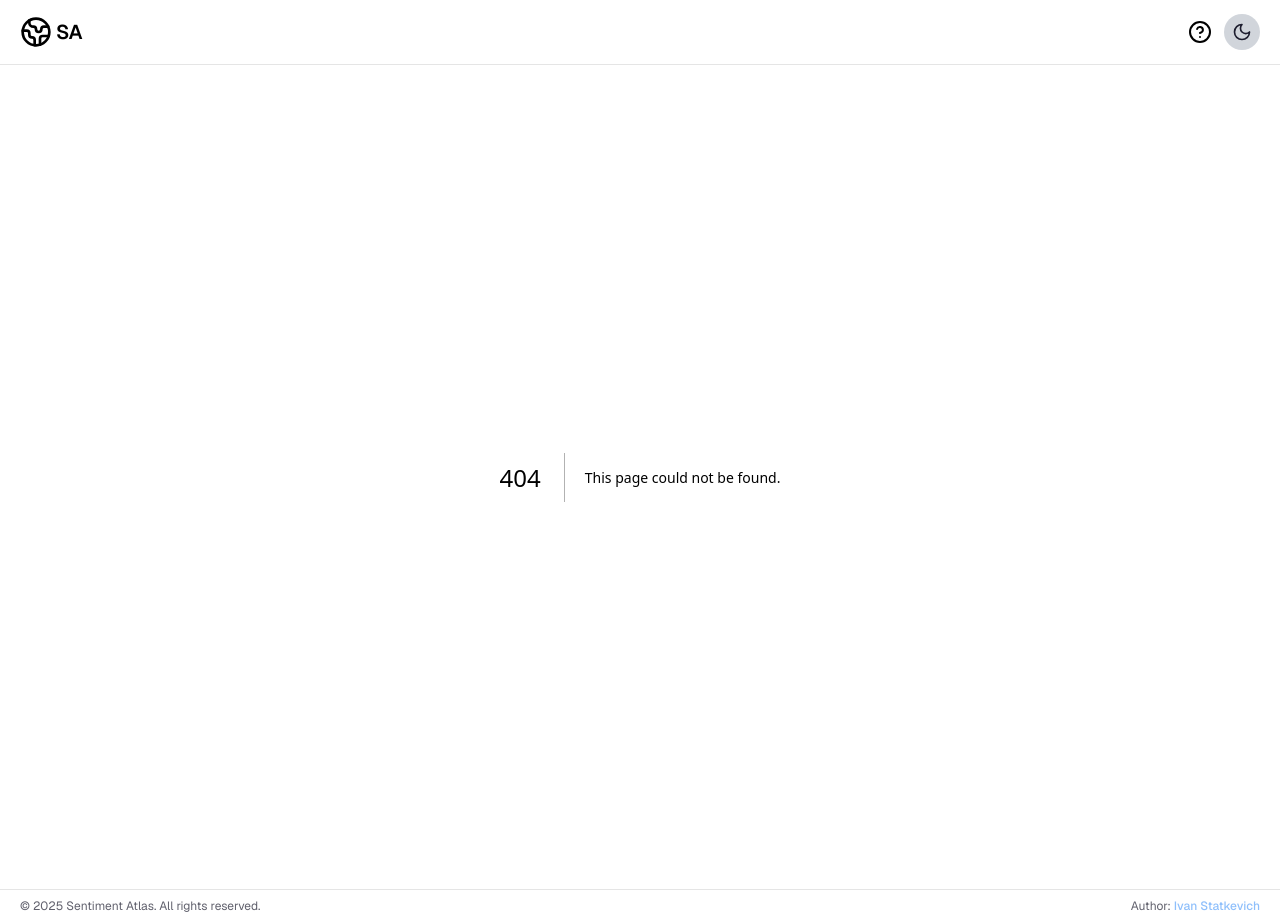
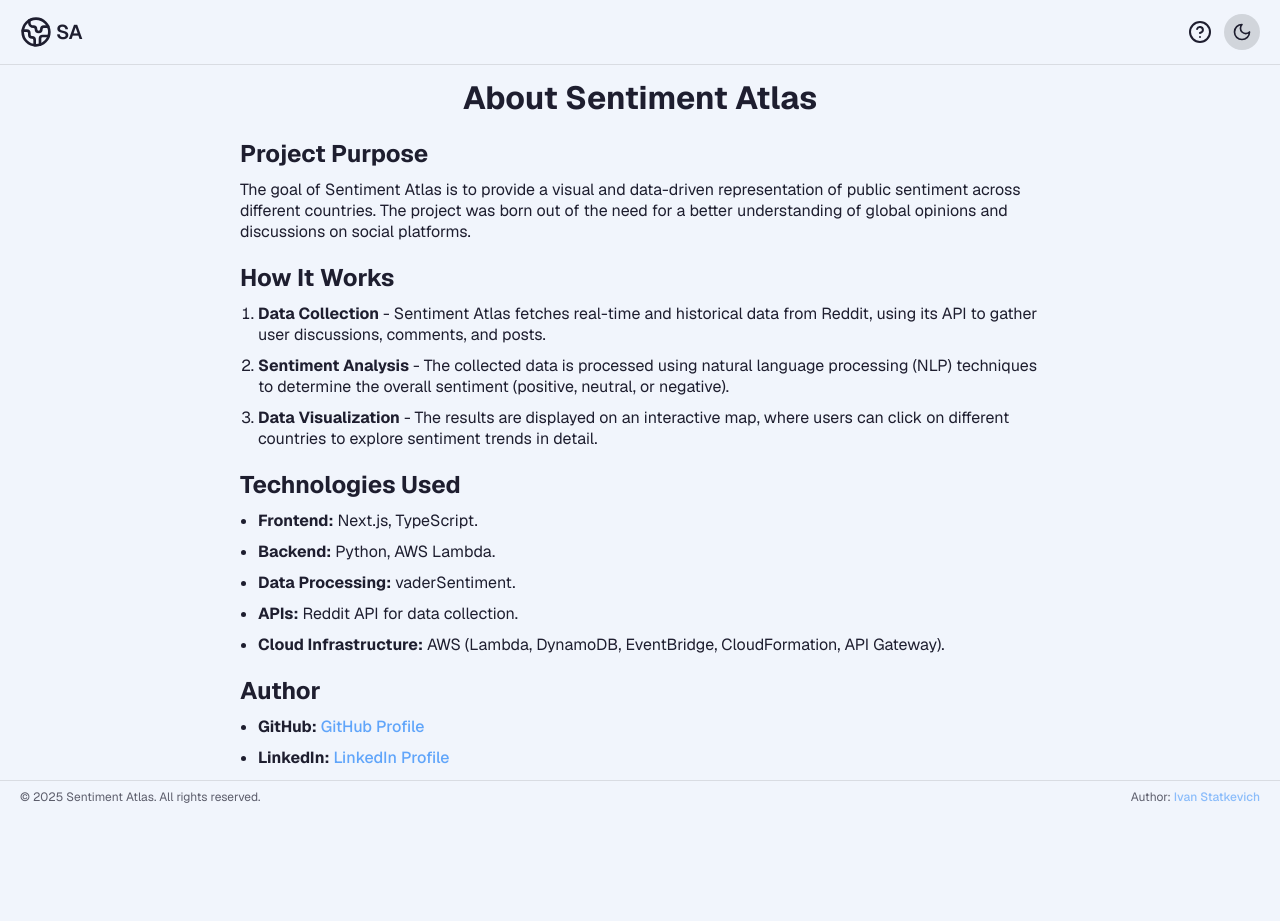
Before and after one commit to mist941/sentiment-atlas.frontend, a Next.js app: page /about in a window 1280 px wide. Before the commit this address had no page. After the commit the page ends 812 px from the top, so only its background shows below. Built offline with nearby package versions, Linux system fonts and the light colour scheme.

Commit message:
Add About page with project details and author links; fix Footer component styles

```diff
--- /dev/null
+++ b/src/app/about/page.module.css
@@ -0,0 +1,30 @@
+.container {
+  height: 100%;
+  width: 100%;
+  padding: 0 20px;
+  display: flex;
+  flex-direction: column;
+  align-items: center;
+  gap: 20px;
+}
+
+.group {
+  text-align: left;
+  max-width: 800px;
+  width: 100%;
+  h2 {
+    margin-bottom: 10px;
+  }
+}
+
+.list {
+  display: flex;
+  flex-direction: column;
+  gap: 10px;
+  padding-left: 18px;
+}
+
+.link {
+  color: rgb(96 165 250);
+  font-weight: 500;
+}
--- /dev/null
+++ b/src/app/about/page.tsx
@@ -0,0 +1,87 @@
+import Link from "next/link";
+import styles from "./page.module.css";
+
+export default function About() {
+  return (
+    <main className={styles.container}>
+      <h1>About Sentiment Atlas</h1>
+      <section className={styles.group}>
+        <h2>Project Purpose</h2>
+        <p>
+          The goal of Sentiment Atlas is to provide a visual and data-driven
+          representation of public sentiment across different countries. The
+          project was born out of the need for a better understanding of global
+          opinions and discussions on social platforms.
+        </p>
+      </section>
+      <section className={styles.group}>
+        <h2>How It Works</h2>
+        <ol className={styles.list}>
+          <li>
+            <b>Data Collection</b> - Sentiment Atlas fetches real-time and
+            historical data from Reddit, using its API to gather user
+            discussions, comments, and posts.
+          </li>
+          <li>
+            <b>Sentiment Analysis</b> - The collected data is processed using
+            natural language processing (NLP) techniques to determine the
+            overall sentiment (positive, neutral, or negative).
+          </li>
+          <li>
+            <b>Data Visualization</b> - The results are displayed on an
+            interactive map, where users can click on different countries to
+            explore sentiment trends in detail.
+          </li>
+        </ol>
+      </section>
+      <section className={styles.group}>
+        <h2>Technologies Used</h2>
+        <ul className={styles.list}>
+          <li>
+            <b>Frontend:</b> Next.js, TypeScript.
+          </li>
+          <li>
+            <b>Backend:</b> Python, AWS Lambda.
+          </li>
+          <li>
+            <b>Data Processing:</b> vaderSentiment.
+          </li>
+          <li>
+            <b>APIs:</b> Reddit API for data collection.
+          </li>
+          <li>
+            <b>Cloud Infrastructure:</b> AWS (Lambda, DynamoDB, EventBridge,
+            CloudFormation, API Gateway).
+          </li>
+        </ul>
+      </section>
+      <section className={styles.group}>
+        <h2>Author</h2>
+        <ul className={styles.list}>
+          <li>
+            <b>GitHub:</b>{" "}
+            <Link
+              className={styles.link}
+              rel="noreferrer noopener"
+              target="_blank"
+              href="https://github.com/mist941"
+            >
+              GitHub Profile
+            </Link>
+          </li>
+          <li>
+            <b>LinkedIn:</b>{" "}
+            <Link
+              className={styles.link}
+              rel="noreferrer noopener"
+              target="_blank"
+              href="https://www.linkedin.com/in/ivan-statkevich-a9868819b/"
+            >
+              LinkedIn Profile
+            </Link>
+          </li>
+        </ul>
+      </section>
+    </main>
+  );
+}
--- a/src/components/Footer/Footer.tsx
+++ b/src/components/Footer/Footer.tsx
@@ -1,16 +1,16 @@
 import Link from "next/link";
-import styes from "./Footer.module.css";
+import styles from "./Footer.module.css";
 
 export default function Footer() {
   return (
-    <footer className={styes.footer}>
-      <p className={styes.copyright}>
+    <footer className={styles.footer}>
+      <p className={styles.copyright}>
         © {new Date().getFullYear()} Sentiment Atlas. All rights reserved.
       </p>
-      <p className={styes.author}>
+      <p className={styles.author}>
         Author:{" "}
         <Link
-          className={styes.link}
+          className={styles.link}
           rel="noreferrer noopener"
           target="_blank"
           href="https://www.linkedin.com/in/ivan-statkevich-a9868819b/"
```
